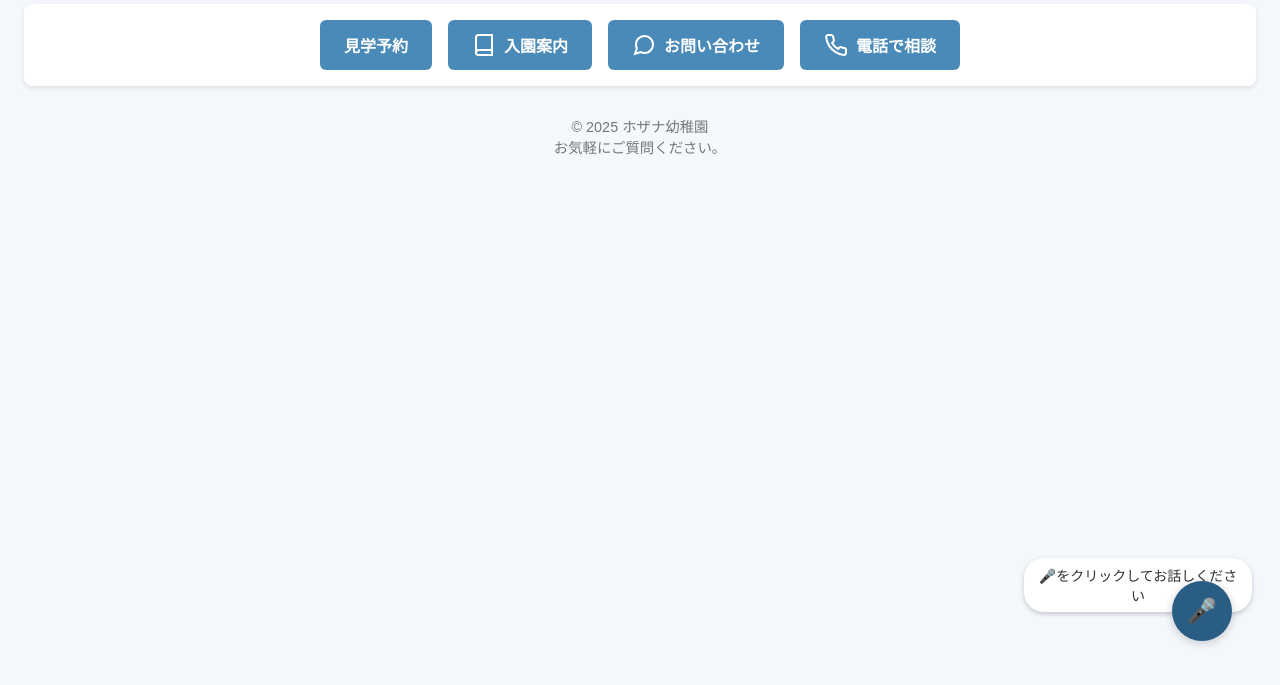
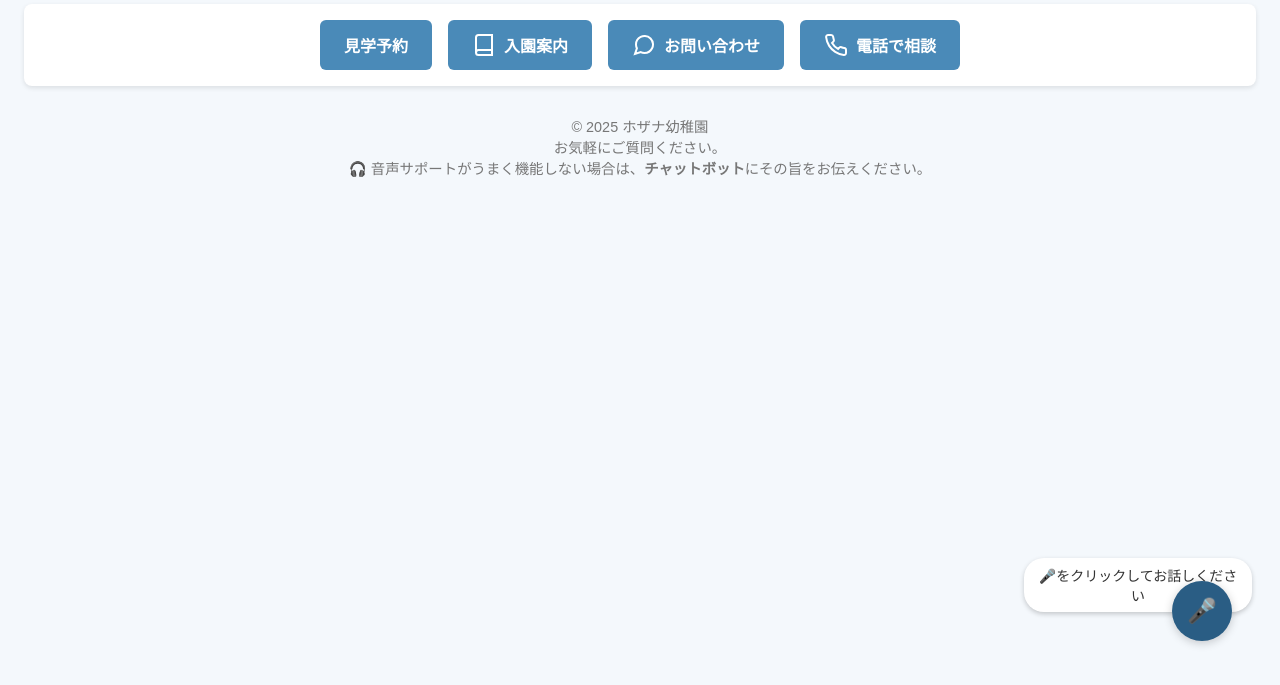
Before and after one commit to akimitu22/AICustomerSupport, a website: page public/index.html in a window 1280 px wide. Shown: the part 111-796 px from the top of the page. Drawn offline with Linux system fonts and the light colour scheme.

Commit message:
Add files via upload

```diff
--- a/public/index.html
+++ b/public/index.html
@@ -190,8 +190,9 @@
   </div>
 
   <footer>
-    © 2025 ホザナ幼稚園<br>
-    お気軽にご質問ください。
+  © 2025 ホザナ幼稚園<br>
+    お気軽にご質問ください。<br>
+    🎧 音声サポートがうまく機能しない場合は、<strong>チャットボット</strong>にその旨をお伝えください。
   </footer>
 
   <!-- 外部リンク処理のためのスクリプト -->
```
